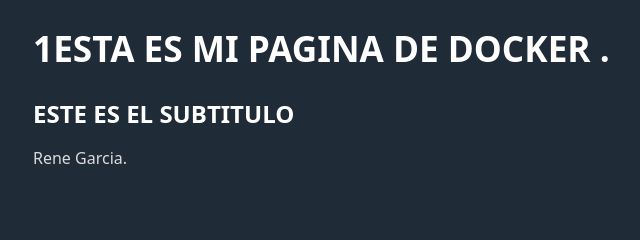
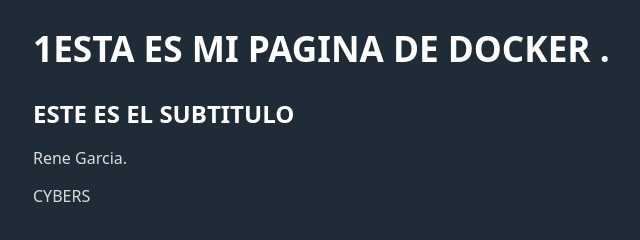
Before and after one commit to R3N304/APPS, a plain HTML site: page app/index.html in a window 1280 px wide. Shown: the full height of the page, 207-847 px from the left. Drawn offline with nearby package versions, Linux system fonts and the light colour scheme.

Commit message:
DockerHTMLV3

```diff
--- a/app/index.html
+++ b/app/index.html
@@ -10,6 +10,6 @@
     <h1>1ESTA ES MI PAGINA DE DOCKER .</h1>
     <h2>ESTE ES EL SUBTITULO</h2>
     <p>Rene Garcia.</p>
-
+    <p>CYBERS </p>
 </body>
 </html>
```
